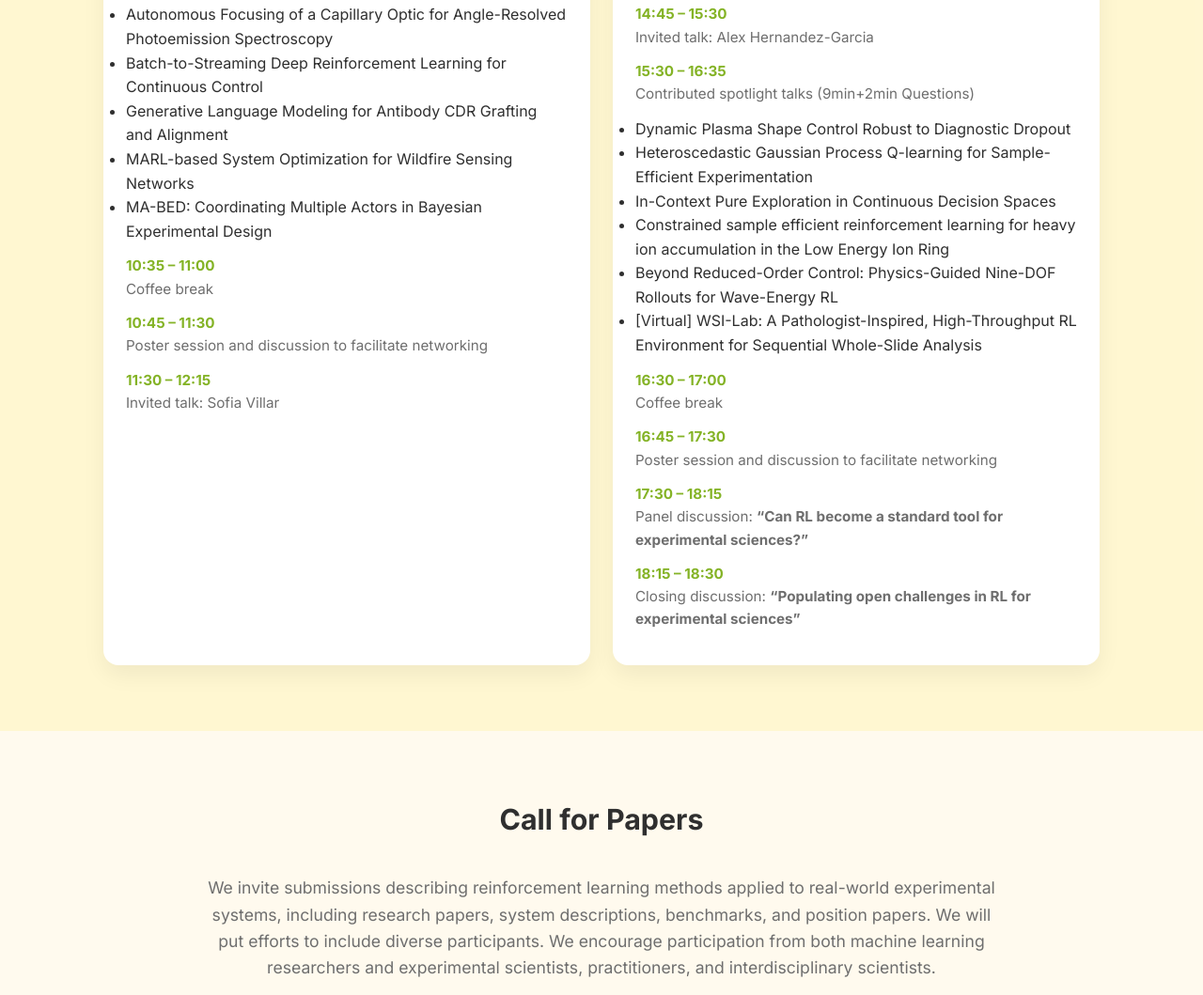
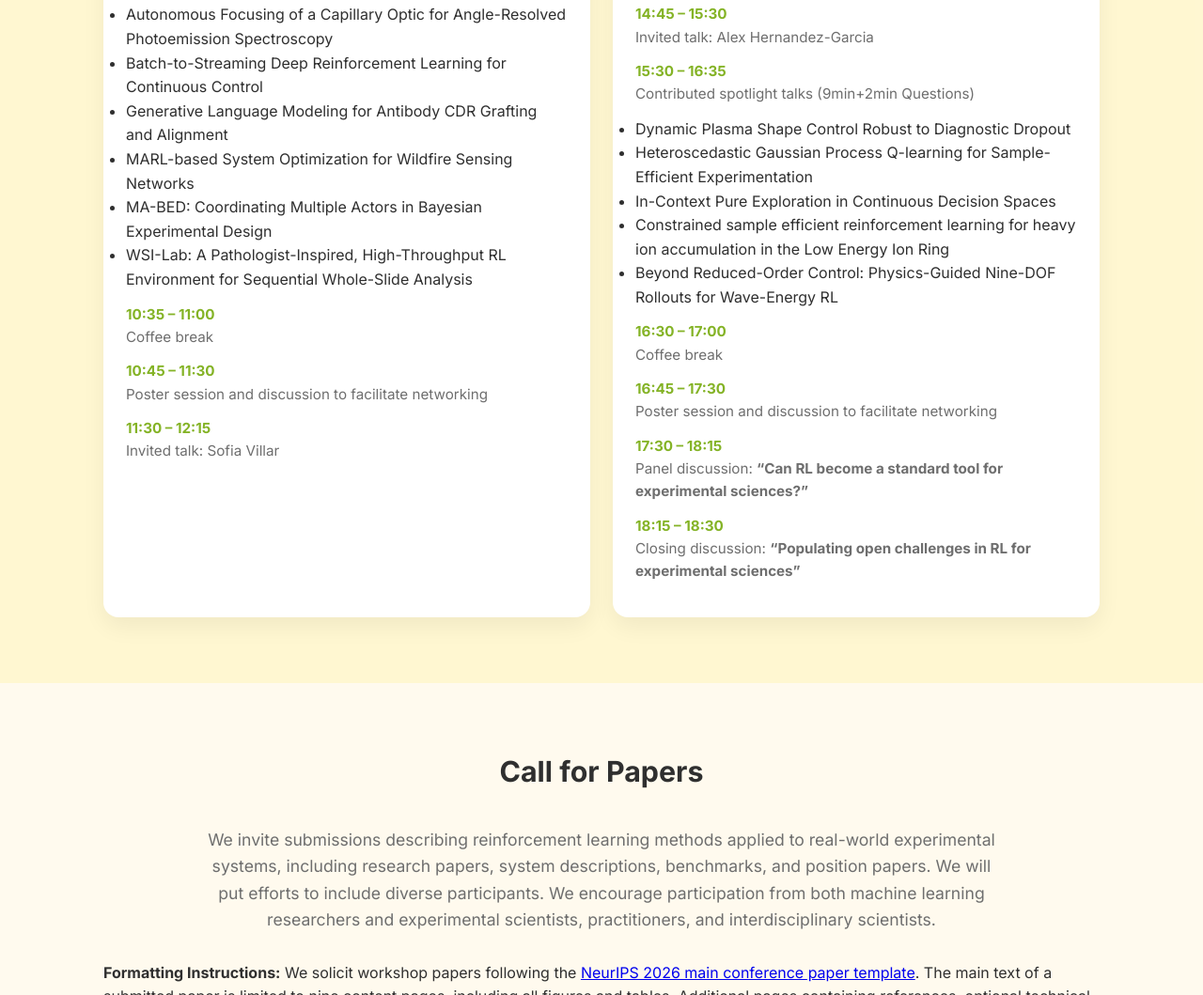
Before and after one commit to RL-Experimental-Sciences-Workshop/RL-Experimental-Sciences-Workshop.github.io, a plain HTML site: page index.html in a window 1280 px wide. Shown: the part 4267-5326 px from the top of the page at 94% size. Drawn offline with Linux system fonts and the light colour scheme.

Commit message:
Add WSI-Lab project to the list

```diff
--- a/index.html
+++ b/index.html
@@ -801,6 +801,7 @@ Contributed spotlight talks (9min+2min Questions)
 <li>Generative Language Modeling for Antibody CDR Grafting and Alignment</li>
 <li>MARL-based System Optimization for Wildfire Sensing Networks</li>
 <li>MA-BED: Coordinating Multiple Actors in Bayesian Experimental Design</li>
+<li>WSI-Lab: A Pathologist-Inspired, High-Throughput RL Environment for Sequential Whole-Slide Analysis </li>
 </ul>
 </p>
 
@@ -840,7 +841,6 @@ Contributed spotlight talks (9min+2min Questions)
 <li>In-Context Pure Exploration in Continuous Decision Spaces</li>
 <li>Constrained sample efficient reinforcement learning for heavy ion accumulation in the Low Energy Ion Ring</li>
 <li>Beyond Reduced-Order Control: Physics-Guided Nine-DOF Rollouts for Wave-Energy RL</li>
-<li>[Virtual] WSI-Lab: A Pathologist-Inspired, High-Throughput RL Environment for Sequential Whole-Slide Analysis </li>
 </ul>
 </p>
 
```
